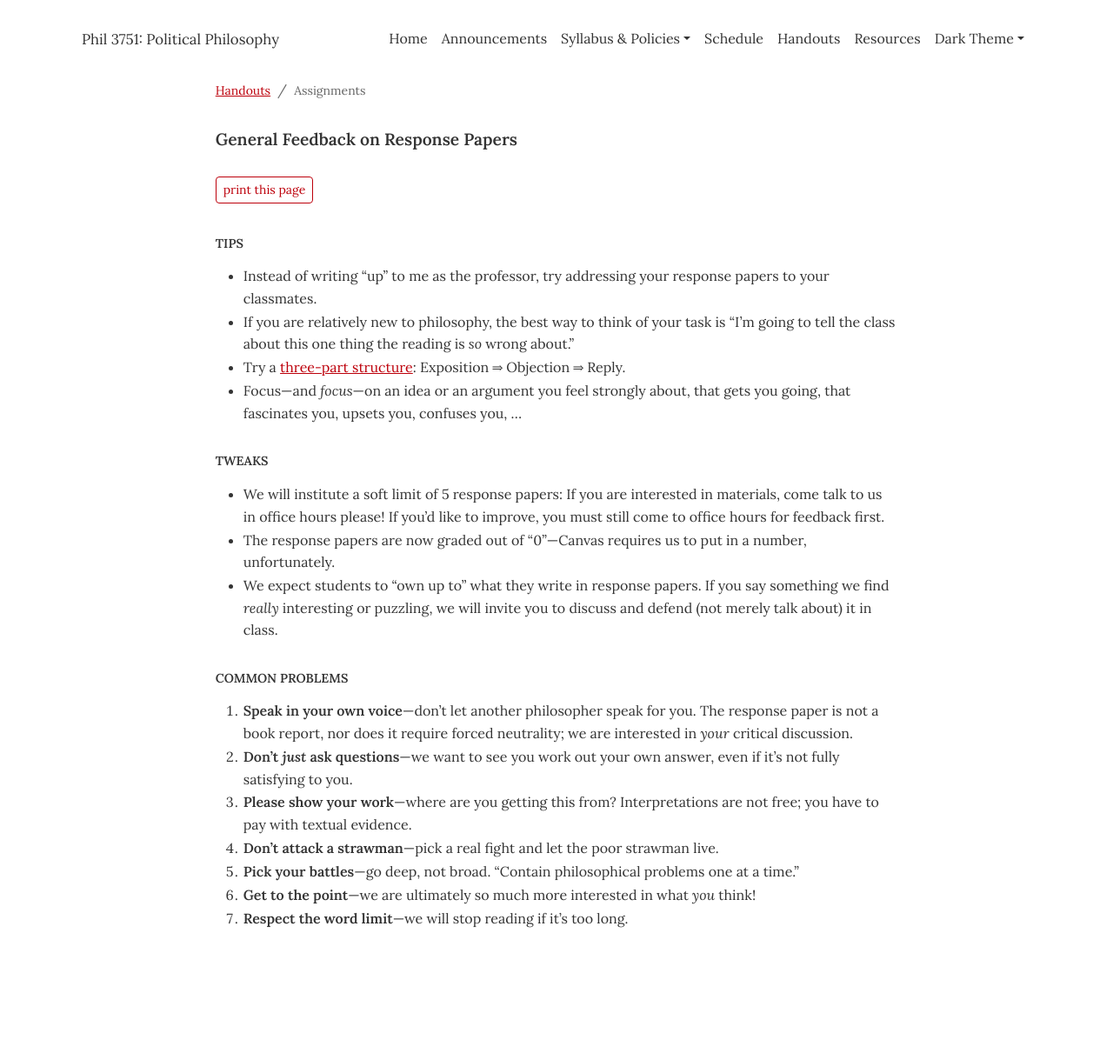
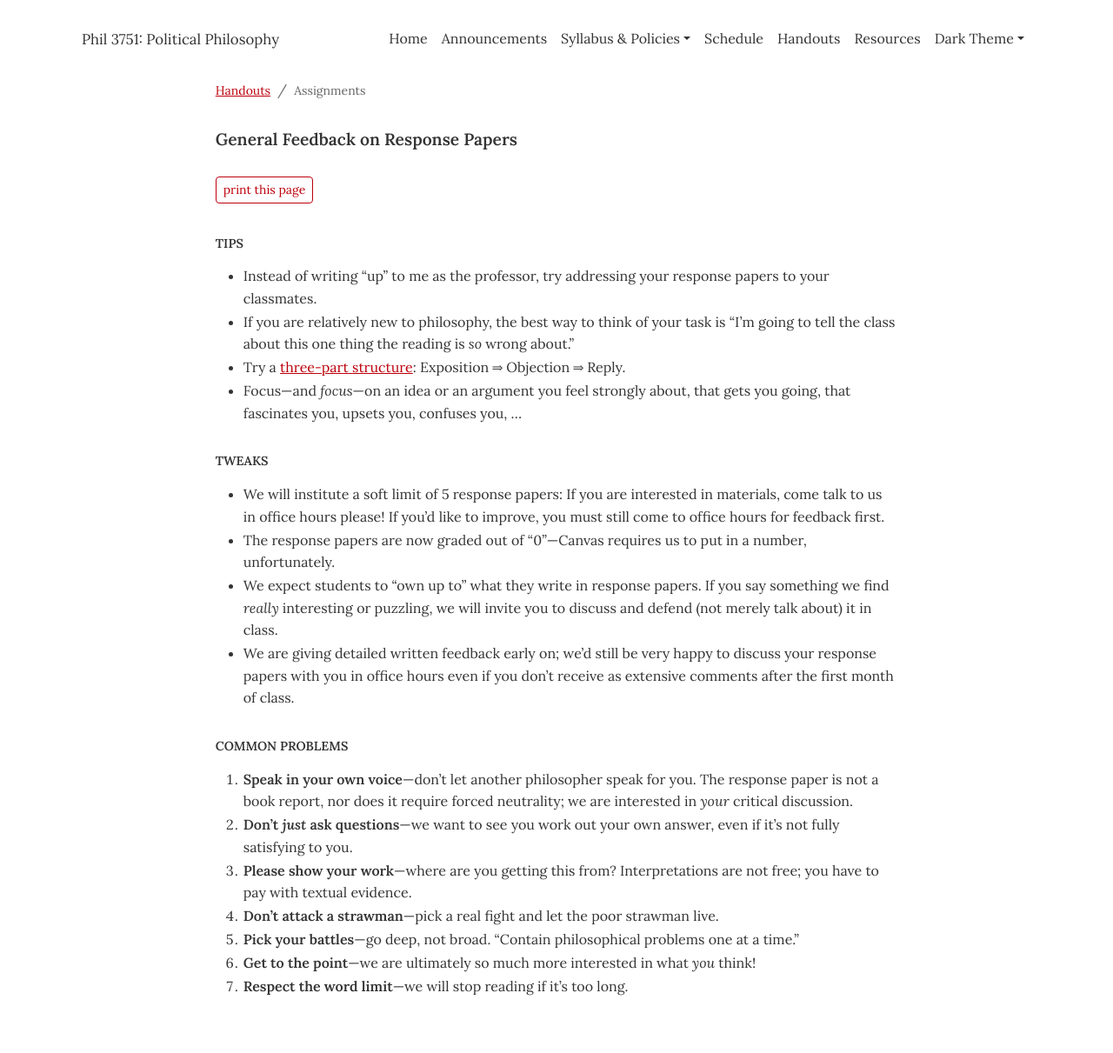
Before and after one commit to dingherself/political-philosophy, a Jekyll site: the page built from handouts/_posts/2026-02-18-general-feedback-response-papers.md, in a window 1280 px wide. Shown: the whole page at 87% size. Built offline with Jekyll 4.4.1, drawn with Linux system fonts in a browser that asks for light colours; before the commit the page ends 1133 px from its top, so only the background shows below that.

Commit message:
add language

```diff
--- a/handouts/_posts/2026-02-18-general-feedback-response-papers.md
+++ b/handouts/_posts/2026-02-18-general-feedback-response-papers.md
@@ -17,6 +17,7 @@ tag: nodate
 - We will institute a soft limit of 5 response papers: If you are interested in materials, come talk to us in office hours please! If you’d like to improve, you must still come to office hours for feedback first.
 - The response papers are now graded out of “0”—Canvas requires us to put in a number, unfortunately.
 - We expect students to “own up to” what they write in response papers. If you say something we find *really* interesting or puzzling, we will invite you to discuss and defend (not merely talk about) it in class.
+- We are giving detailed written feedback early on; we’d still be very happy to discuss your response papers with you in office hours even if you don’t receive as extensive comments after the first month of class.
 
 ## Common problems
 
```
